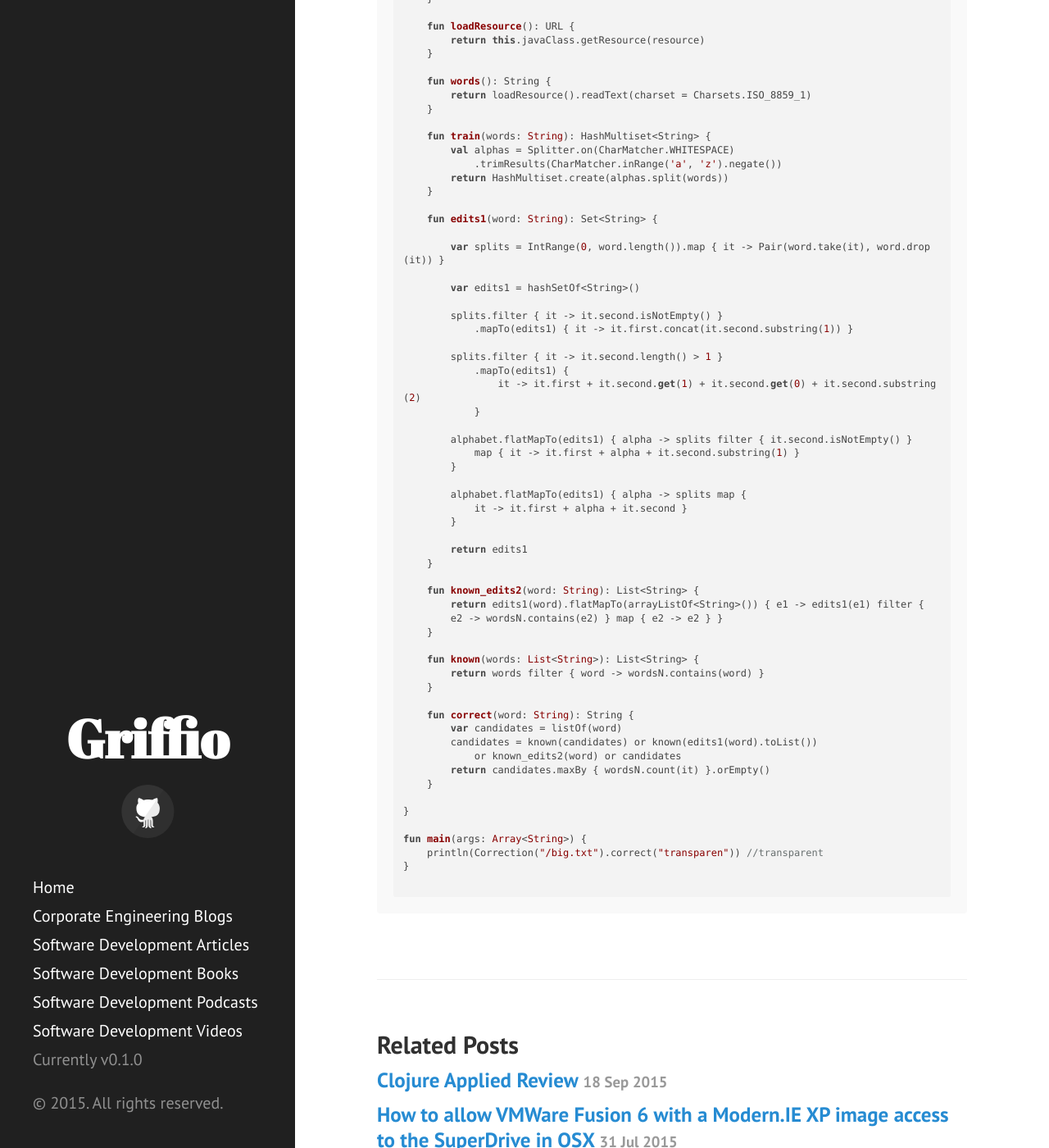
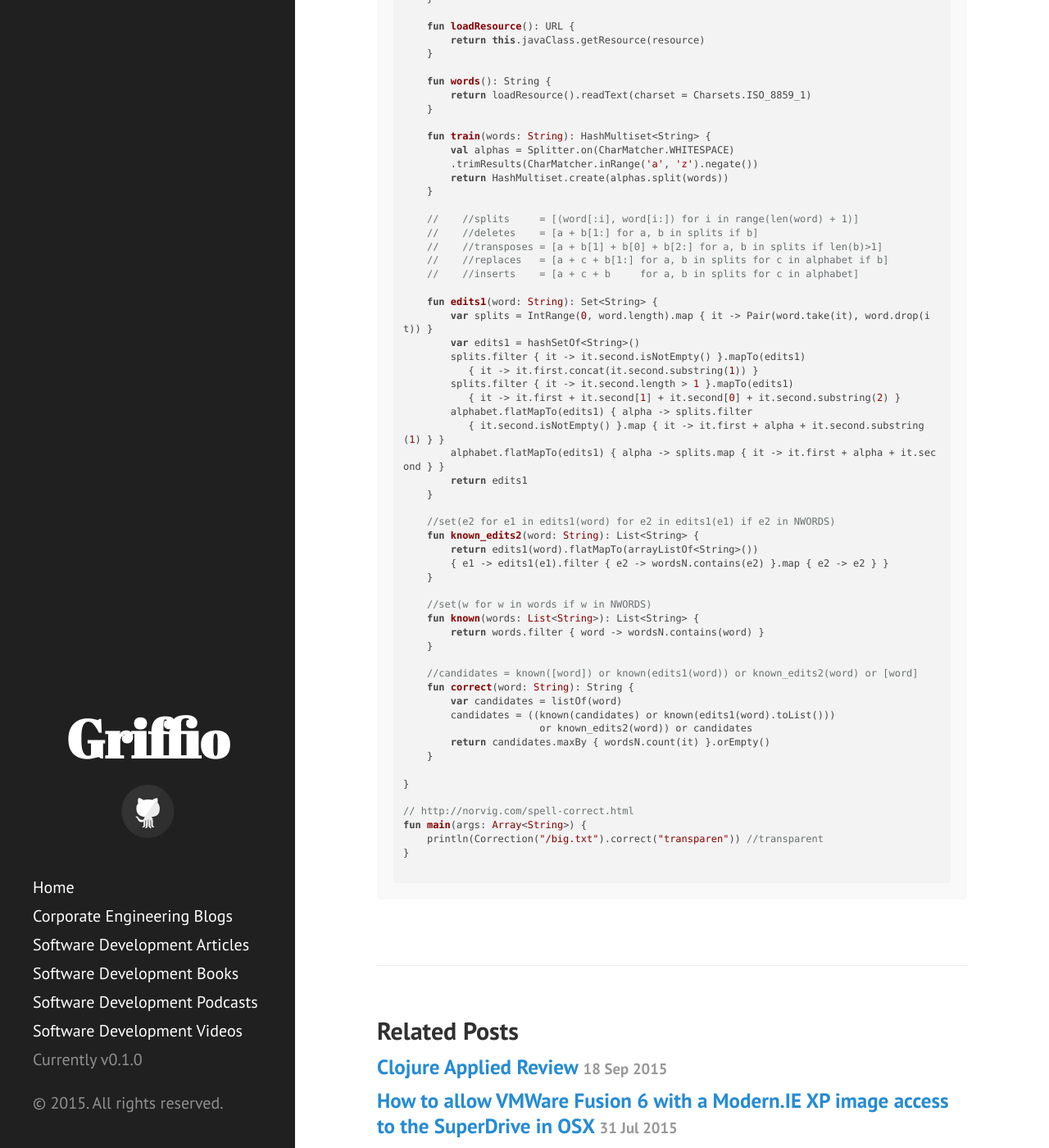
Before and after one commit to griffio/griffio.github.io, a Jekyll site: the page built from _posts/2015-05-22-Kotlin-Spell-Correct.md, in a window 1280 px wide and 1400 px high, scrolled down 683 px. Shown: the whole window at 82% size. Built offline with Jekyll 4.4.1, drawn with Linux system fonts in a browser that asks for light colours; nearby versions of some CDN libraries; some of the changed text lies outside the part shown.

Commit message:
Kotlin 1.0.0-beta-1038

```diff
--- a/_posts/2015-05-22-Kotlin-Spell-Correct.md
+++ b/_posts/2015-05-22-Kotlin-Spell-Correct.md
@@ -11,7 +11,7 @@
 
 A  "big.txt" file is loaded to train the spelling correction program with the permutations and probabilty count of words (see wordsN).
 
-Mostly Kotlin, as at version 0.13.1513, with some assistance from Guava library for HashMultiset, Splitter and CharMatcher.
+Mostly Kotlin, as at version 1.0.0-beta-1038 with some assistance from Guava library for HashMultiset, Splitter and CharMatcher.
 
 Adding "or" infix extension to List<String> to return first non empty List of Lists (a or b or c).
 
@@ -39,53 +39,51 @@
 
     fun train(words: String): HashMultiset<String> {
         val alphas = Splitter.on(CharMatcher.WHITESPACE)
-            .trimResults(CharMatcher.inRange('a', 'z').negate())
+        .trimResults(CharMatcher.inRange('a', 'z').negate())
         return HashMultiset.create(alphas.split(words))
     }
 
+    //    //splits     = [(word[:i], word[i:]) for i in range(len(word) + 1)]
+    //    //deletes    = [a + b[1:] for a, b in splits if b]
+    //    //transposes = [a + b[1] + b[0] + b[2:] for a, b in splits if len(b)>1]
+    //    //replaces   = [a + c + b[1:] for a, b in splits for c in alphabet if b]
+    //    //inserts    = [a + c + b     for a, b in splits for c in alphabet]
+
     fun edits1(word: String): Set<String> {
-
-        var splits = IntRange(0, word.length()).map { it -> Pair(word.take(it), word.drop(it)) }
-
+        var splits = IntRange(0, word.length).map { it -> Pair(word.take(it), word.drop(it)) }
         var edits1 = hashSetOf<String>()
-
-        splits.filter { it -> it.second.isNotEmpty() }
-            .mapTo(edits1) { it -> it.first.concat(it.second.substring(1)) }
-
-        splits.filter { it -> it.second.length() > 1 }
-            .mapTo(edits1) {
-                it -> it.first + it.second.get(1) + it.second.get(0) + it.second.substring(2)
-            }
-
-        alphabet.flatMapTo(edits1) { alpha -> splits filter { it.second.isNotEmpty() }
-            map { it -> it.first + alpha + it.second.substring(1) }
-        }
-
-        alphabet.flatMapTo(edits1) { alpha -> splits map {
-            it -> it.first + alpha + it.second }
-        }
-
+        splits.filter { it -> it.second.isNotEmpty() }.mapTo(edits1)
+           { it -> it.first.concat(it.second.substring(1)) }
+        splits.filter { it -> it.second.length > 1 }.mapTo(edits1)
+           { it -> it.first + it.second[1] + it.second[0] + it.second.substring(2) }
+        alphabet.flatMapTo(edits1) { alpha -> splits.filter
+           { it.second.isNotEmpty() }.map { it -> it.first + alpha + it.second.substring(1) } }
+        alphabet.flatMapTo(edits1) { alpha -> splits.map { it -> it.first + alpha + it.second } }
         return edits1
     }
 
+    //set(e2 for e1 in edits1(word) for e2 in edits1(e1) if e2 in NWORDS)
     fun known_edits2(word: String): List<String> {
-        return edits1(word).flatMapTo(arrayListOf<String>()) { e1 -> edits1(e1) filter {
-        e2 -> wordsN.contains(e2) } map { e2 -> e2 } }
+        return edits1(word).flatMapTo(arrayListOf<String>())
+        { e1 -> edits1(e1).filter { e2 -> wordsN.contains(e2) }.map { e2 -> e2 } }
     }
 
+    //set(w for w in words if w in NWORDS)
     fun known(words: List<String>): List<String> {
-        return words filter { word -> wordsN.contains(word) }
+        return words.filter { word -> wordsN.contains(word) }
     }
 
+    //candidates = known([word]) or known(edits1(word)) or known_edits2(word) or [word]
     fun correct(word: String): String {
         var candidates = listOf(word)
-        candidates = known(candidates) or known(edits1(word).toList())
-            or known_edits2(word) or candidates
+        candidates = ((known(candidates) or known(edits1(word).toList()))
+                       or known_edits2(word)) or candidates
         return candidates.maxBy { wordsN.count(it) }.orEmpty()
     }
 
 }
 
+// http://norvig.com/spell-correct.html
 fun main(args: Array<String>) {
     println(Correction("/big.txt").correct("transparen")) //transparent
 }
```
Also changed, not shown: other parts of _posts/2015-05-22-Kotlin-Spell-Correct.md (+1 -1 lines).
